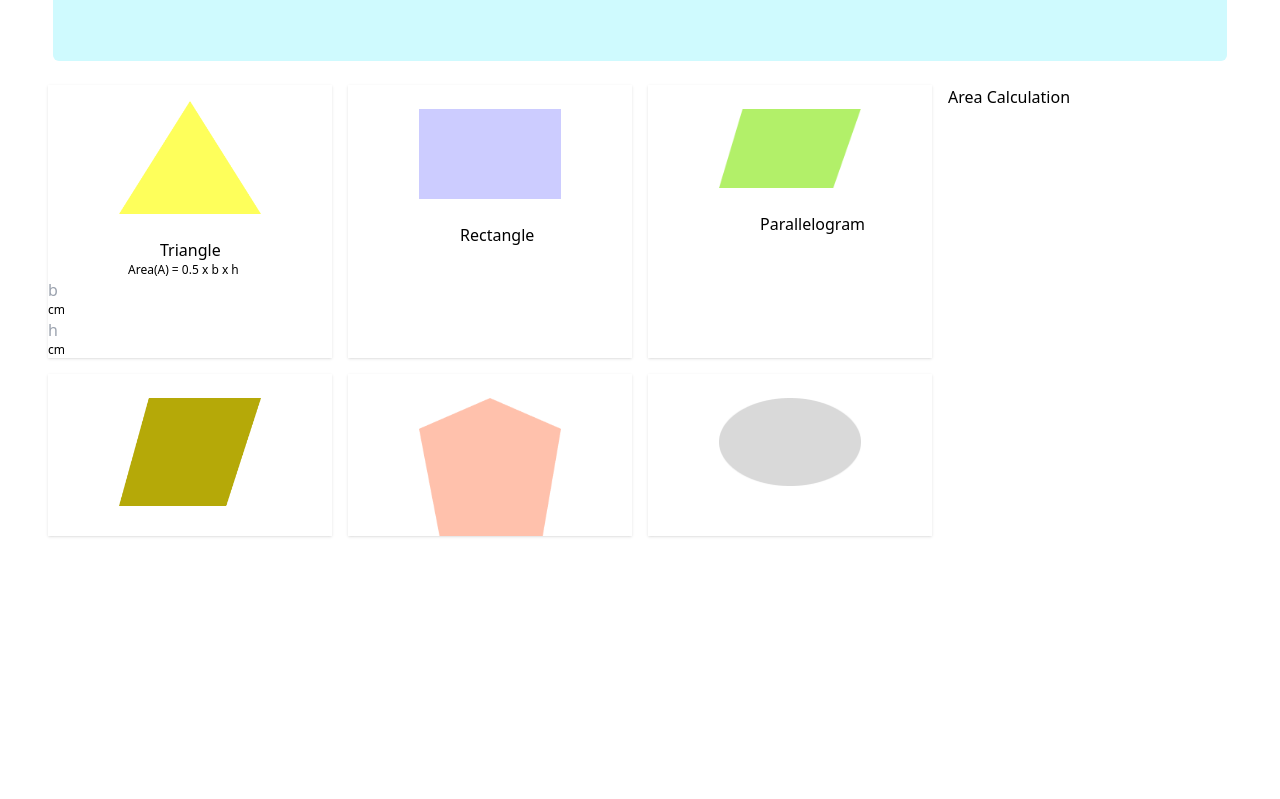
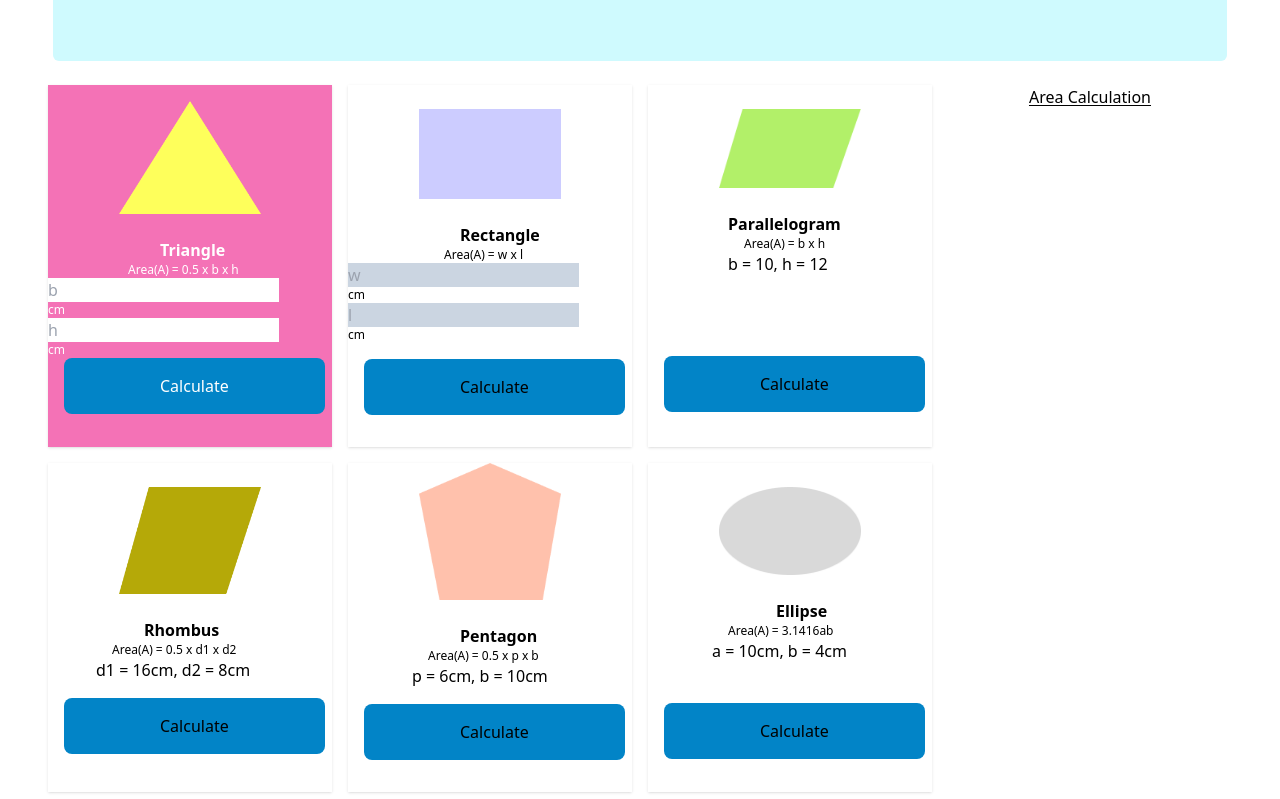
Before and after one commit to iamalmamun/geometry-calculation-website, a plain HTML site: page milestone-5/geometry-calculation-webbsite/index.html in a window 1280 px wide. Shown: the part 127-926 px from the top of the page. Before the commit the page ends 800 px from the top, so only its background shows below. Drawn offline with nearby package versions, Linux system fonts and the light colour scheme.

Commit message:
style finished

```diff
--- a/milestone-5/geometry-calculation-webbsite/index.html
+++ b/milestone-5/geometry-calculation-webbsite/index.html
@@ -18,37 +18,61 @@
             <button class="bg-sky-600 text-white px-6 py-2 rounded-md mb-16">Blog</button>
         </div>
     </section>
-    <section class="grid grid-cols-4 row-2 mt-6 mx-12 gap-4">
-        <div class="shadow">
+    <section class="grid grid-cols-4 row-2 mt-6 mx-12 gap-4 mb-8">
+        <div class="shadow bg-pink-400 text-white">
             <img class="w-6/12 mx-auto mt-4" src="images/triangle.png" alt="">
-            <h1 class="mx-28 mt-6">Triangle</h1>
+            <h1 class="mx-28 mt-6 font-semibold">Triangle</h1>
             <h3 class="text-xs mx-20">Area(A) = 0.5 x b x h</h3>
             <div>
-                <input type="text" placeholder="b">
+                <input class="text-black" type="text" placeholder="b">
                 <h5 class="text-xs">cm</h5>
-                <input type="text" placeholder="h">
+                <input class="text-black" type="text" placeholder="h">
                 <h5 class="text-xs">cm</h5>
+                <button class="bg-sky-600 px-24 py-4 rounded-lg font-medium ml-4 mb-8">Calculate</button>
             </div>
         </div>
         <div class="shadow">
             <img class="w-6/12 mx-auto mt-6" src="images/rectangle.png" alt="">
-            <h1 class="mx-28 mt-6">Rectangle</h1>
+            <h1 class="mx-28 mt-6 font-semibold">Rectangle</h1>
+            <h3 class="text-xs mx-24">Area(A) = w x l</h3>
+            <div>
+                <input class="text-black bg-slate-300" type="text" placeholder="w">
+                <h5 class="text-xs">cm</h5>
+                <input class="text-black bg-slate-300" type="text" placeholder="l">
+                <h5 class="text-xs">cm</h5>
+                <button class="bg-sky-600 px-24 py-4 rounded-lg font-medium ml-4 mb-8 mt-4">Calculate</button>
+            </div>
         </div>
         <div class="shadow">
             <img class="w-6/12 mx-auto mt-6" src="images/parallelogram.png" alt="">
-            <h1 class="mx-28 mt-6">Parallelogram</h1>
+            <h1 class="mx-20 mt-6 font-semibold">Parallelogram</h1>
+            <h3 class="text-xs mx-24">Area(A) = b x h</h3>
+            <h1 class="text-1xl mx-20">b = 10, h = 12</h1>
+            <button class="bg-sky-600 px-24 py-4 rounded-lg font-medium ml-4 mt-20">Calculate</button>
         </div>
         <div>
-            <h1>Area Calculation</h1>
+            <h1 class="underline underline-offset-2 text-center font-medium">Area Calculation</h1>
         </div>
         <div class="shadow">
             <img class="w-6/12 mx-auto mt-6" src="images/rhombus.png" alt="">
+            <h1 class="mx-24 mt-6 font-semibold">Rhombus</h1>
+            <h3 class="text-xs mx-16">Area(A) = 0.5 x d1 x d2</h3>
+            <h1 class="mx-12">d1 = 16cm, d2 = 8cm</h1>
+            <button class="bg-sky-600 px-24 py-4 rounded-lg font-medium ml-4 mb-8 mt-4">Calculate</button>
         </div>
         <div class="shadow">
-            <img class="w-6/12 mx-auto mt-6" src="images/pentagon.png" alt="">
+            <img class="w-6/12 mx-auto" src="images/pentagon.png" alt="">
+            <h1 class="mx-28 mt-6 font-semibold">Pentagon</h1>
+            <h3 class="text-xs mx-20">Area(A) = 0.5 x p x b</h3>
+            <h1 class="mx-16">p = 6cm, b = 10cm</h1>
+            <button class="bg-sky-600 px-24 py-4 rounded-lg font-medium ml-4 mb-8 mt-4">Calculate</button>
         </div>
         <div class="shadow">
             <img class="w-6/12 mx-auto mt-6" src="images/ellipse.png" alt="">
+            <h1 class="mx-32 mt-6 font-semibold">Ellipse</h1>
+            <h3 class="text-xs mx-20">Area(A) = 3.1416ab</h3>
+            <h1 class="mx-16">a = 10cm, b = 4cm</h1>
+            <button class="bg-sky-600 px-24 py-4 rounded-lg font-medium ml-4 mb-8 mt-10">Calculate</button>
         </div>
     </section>
    </main>
```
